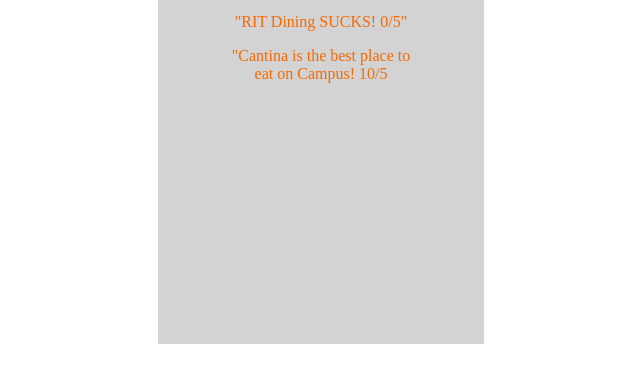
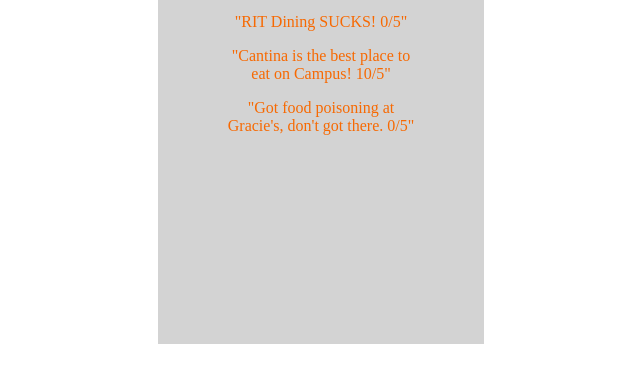
Before and after one commit to b3nkru/diningservices.github.io, a plain HTML site: page reviews.html in a window 1280 px wide. Shown: the part 204-586 px from the top of the page, without its empty margins (319-959 px from the left). Drawn offline with Linux system fonts and the light colour scheme.

Commit message:
guys im so sorry

```diff
--- a/reviews.html
+++ b/reviews.html
@@ -39,7 +39,11 @@
     <h1>Reviews: </h1>
     <p>"RIT Dining has the best food! 5/5"</p>
     <p>"RIT Dining SUCKS! 0/5" </p>
-    <p> "Cantina is the best place to eat on Campus! 10/5</p>
+    <p> "Cantina is the best place to eat on Campus! 10/5"</p>
+    <p> "Got food poisoning at Gracie's, don't got there. 0/5" </p>
+
     <br>
 
+
+
 </div>
```
